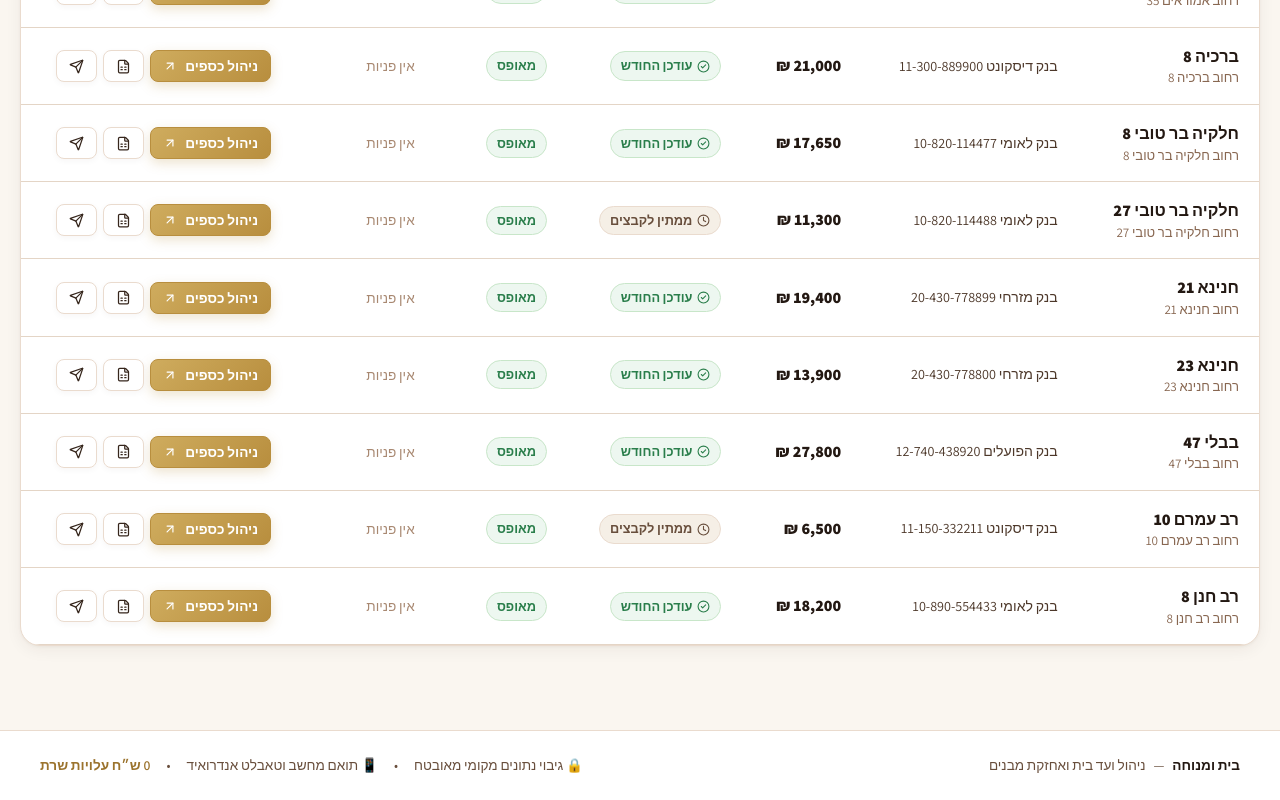
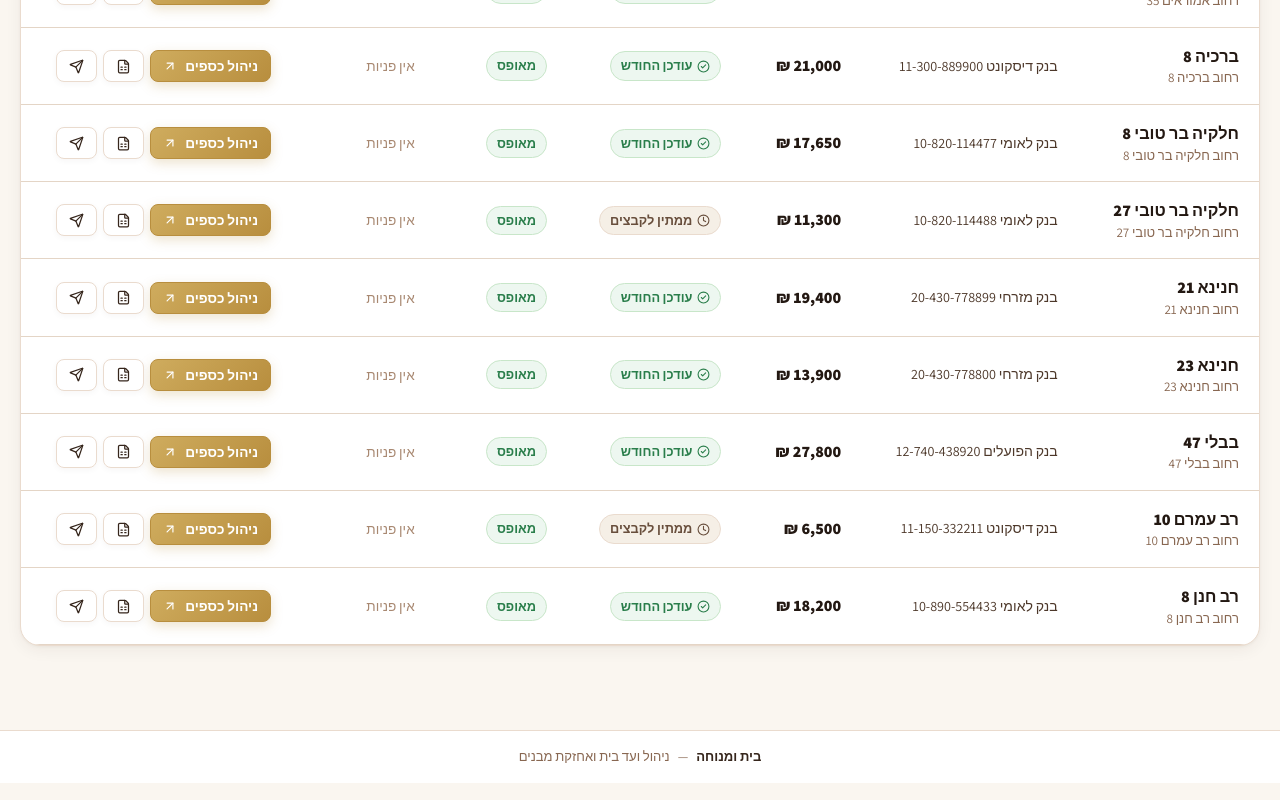
Before and after one commit to Tomer613/bait-umnucha, a React (Vite) app: page / in a window 1280 px wide. Shown: the part 1073-1873 px from the top of the page. Built offline with nearby package versions, Linux system fonts and the light colour scheme; a web font is replaced by a local one.

Commit message:
chore: remove promotional line from footer

```diff
--- a/src/App.jsx
+++ b/src/App.jsx
@@ -148,24 +148,15 @@ function MainApp() {
       <footer style={{
         background: '#FFFFFF',
         borderTop: '1px solid var(--color-beige-border)',
-        padding: '24px 20px',
+        padding: '16px 20px',
         textAlign: 'center',
-        color: 'var(--color-brown-600)',
-        fontSize: '0.85rem'
+        color: 'var(--color-brown-500)',
+        fontSize: '0.82rem'
       }}>
-        <div style={{ maxWidth: 1200, margin: '0 auto', display: 'flex', alignItems: 'center', justifyContent: 'space-between', flexWrap: 'wrap', gap: 12 }}>
-          <div style={{ display: 'flex', alignItems: 'center', gap: 8 }}>
-            <span style={{ fontWeight: 800, color: 'var(--color-brown-900)' }}>בית ומנוחה</span>
-            <span>—</span>
-            <span>ניהול ועד בית ואחזקת מבנים</span>
-          </div>
-          <div style={{ display: 'flex', alignItems: 'center', gap: 16 }}>
-            <span>🔒 גיבוי נתונים מקומי מאובטח</span>
-            <span>•</span>
-            <span>📱 תואם מחשב וטאבלט אנדרואיד</span>
-            <span>•</span>
-            <span style={{ color: 'var(--color-gold-600)', fontWeight: 600 }}>0 ש״ח עלויות שרת</span>
-          </div>
+        <div style={{ maxWidth: 1200, margin: '0 auto', display: 'flex', alignItems: 'center', justifyContent: 'center', gap: 8 }}>
+          <span style={{ fontWeight: 700, color: 'var(--color-brown-800)' }}>בית ומנוחה</span>
+          <span>—</span>
+          <span>ניהול ועד בית ואחזקת מבנים</span>
         </div>
       </footer>
 
```
